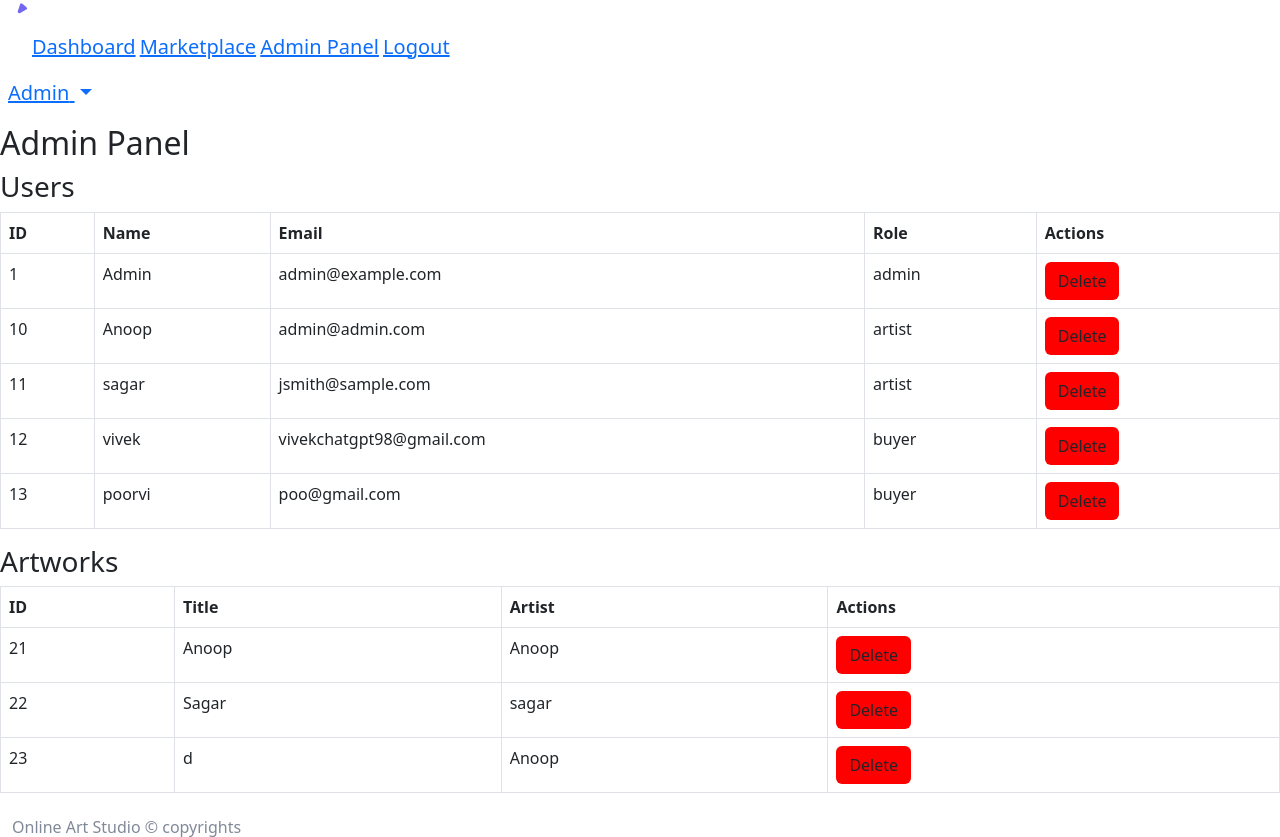
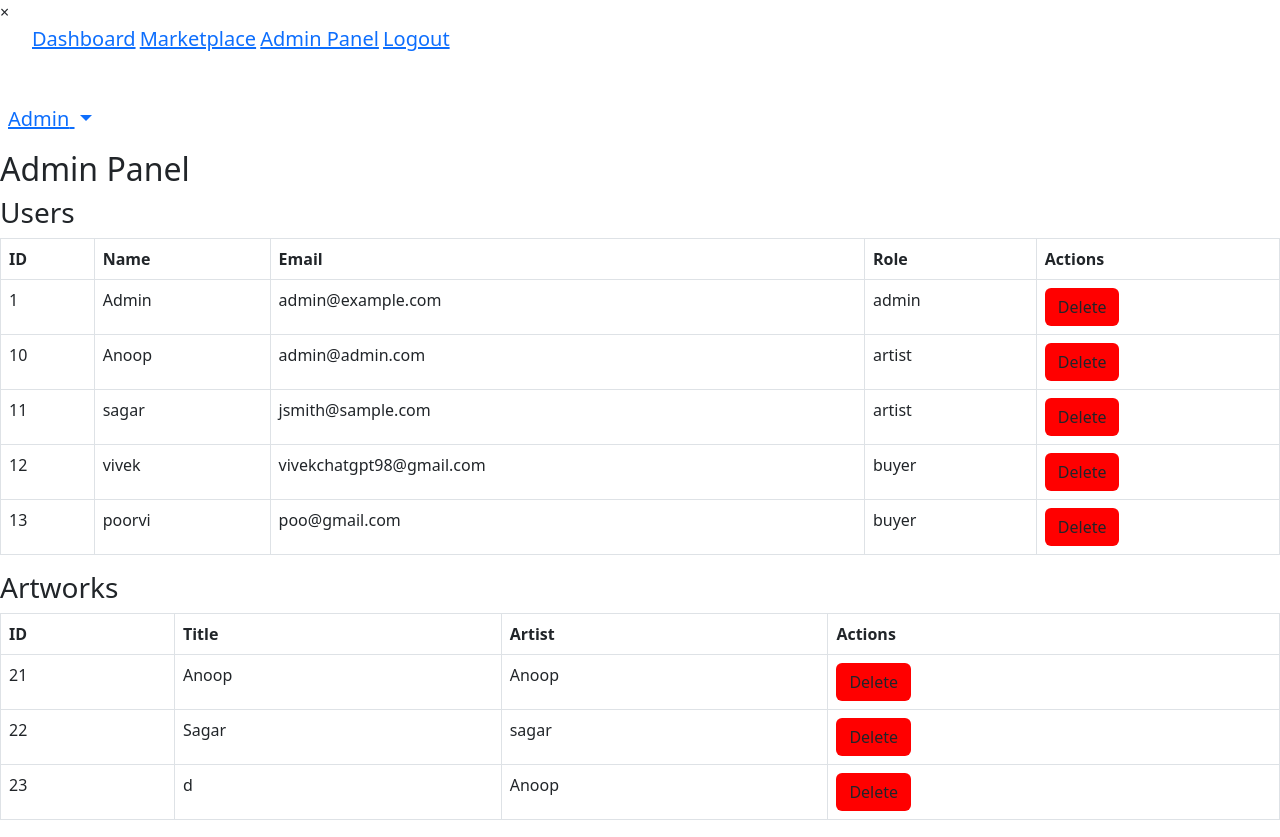
Before and after one commit to Sowmya-070/ArtOnline, a PHP site: page /views/admin-panel.php in a window 1280 px wide. Shown: the top 837 px of the page. Run offline with PHP 8.4, Linux system fonts and the light colour scheme; a user stored in the database is signed in; data comes from the database, SQL or seed files in the repository.

Commit message:
Fixed navigation bar issuse by providing the close button

```diff
--- a/views/includes/sidebar.php
+++ b/views/includes/sidebar.php
@@ -1,26 +1,55 @@
-<nav class="pc-sidebar">
-    <div class="navbar-wrapper">
-        <div class="m-header">
-            <a href="dashboard.php" class="b-brand text-primary">
-                <img src="../assets/images/logo-white-sm.svg" alt="logo image" class="logo-lg">
-            </a>
-        </div>
-        <div class="navbar-content">
+<!-- Sidebar Menu -->
+<nav class="pc-sidebar" id="sidebar">
+    <span class="closebtn" onclick="closeNav()">&times;</span>
     <ul class="pc-navbar">
-                <li class="pc-item"><a href="dashboard.php" class="pc-link"><span>Dashboard</span></a></li>
-                <li class="pc-item"><a href="marketplace.php" class="pc-link"><span>Marketplace</span></a></li>
+        <li class="pc-item"><a href="dashboard.php" class="pc-link">Dashboard</a></li>
+        <li class="pc-item"><a href="marketplace.php" class="pc-link">Marketplace</a></li>
 
         <?php if ($_SESSION['user_role'] == 'artist') { ?>
-                    <li class="pc-item"><a href="add-to-market.php" class="pc-link"> <span>Add to market</span></a></li>
-                    <li class="pc-item"><a href="create-art.php" class="pc-link"> <span>Create art</span></a></li>
+            <li class="pc-item"><a href="add-to-market.php" class="pc-link">Add to Market</a></li>
+            <li class="pc-item"><a href="create-art.php" class="pc-link">Create Art</a></li>
         <?php } elseif ($_SESSION['user_role'] == 'buyer') { ?>
-                    <li class="pc-item"><a href="wishlist.php" class="pc-link"><span>Wishlist</span></a></li>
+            <li class="pc-item"><a href="wishlist.php" class="pc-link">Wishlist</a></li>
         <?php } elseif ($_SESSION['user_role'] == 'admin') { ?>
-                    <li class="pc-item"><a href="admin-panel.php" class="pc-link"> <span>Admin Panel</span></a></li>
+            <li class="pc-item"><a href="admin-panel.php" class="pc-link">Admin Panel</a></li>
         <?php } ?>
 
-                <li class="pc-item"><a href="../logout.php" class="pc-link"><span>Logout</span></a></li>
+        <li class="pc-item"><a href="../logout.php" class="pc-link">Logout</a></li>
     </ul>
-        </div>
-    </div>
 </nav>
+
+<!-- Button to Open Sidebar -->
+<button class="toggle-btn" id="sidebarToggle">&#9776;</button>
+
+
+<script>
+    function openNav() {
+        document.getElementById("sidebar").style.width = "250px"; // Open sidebar
+        document.getElementById("content").style.marginLeft = "250px"; // Shift content
+
+    }
+
+    function closeNav() {
+        document.getElementById("sidebar").style.width = "0"; // Close sidebar
+        document.getElementById("content").style.marginLeft = "0"; // Reset content position
+
+    }
+
+    document.addEventListener('DOMContentLoaded', function () {
+        const sidebarToggle = document.getElementById('sidebarToggle');
+        const sidebar = document.getElementById('sidebar');
+
+        sidebarToggle.addEventListener('click', function () {
+            if (sidebar.style.width === "250px") {
+                closeNav();
+            } else {
+                openNav();
+            }
+        });
+
+        // Close sidebar when clicking on a menu item
+        document.querySelectorAll('.pc-item .pc-link').forEach(item => {
+            item.addEventListener('click', closeNav);
+        });
+    });
+</script>
```
Lines whose indentation alone changed are shown as unchanged.
